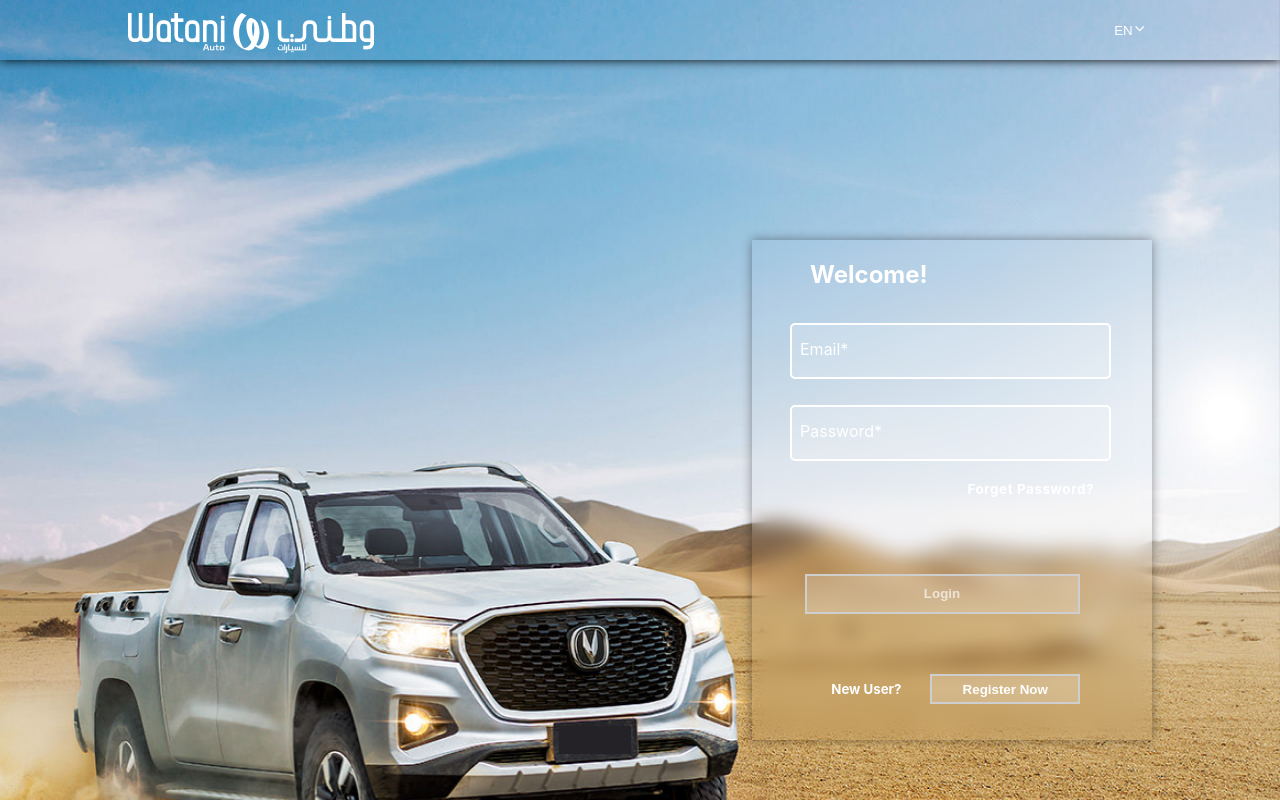
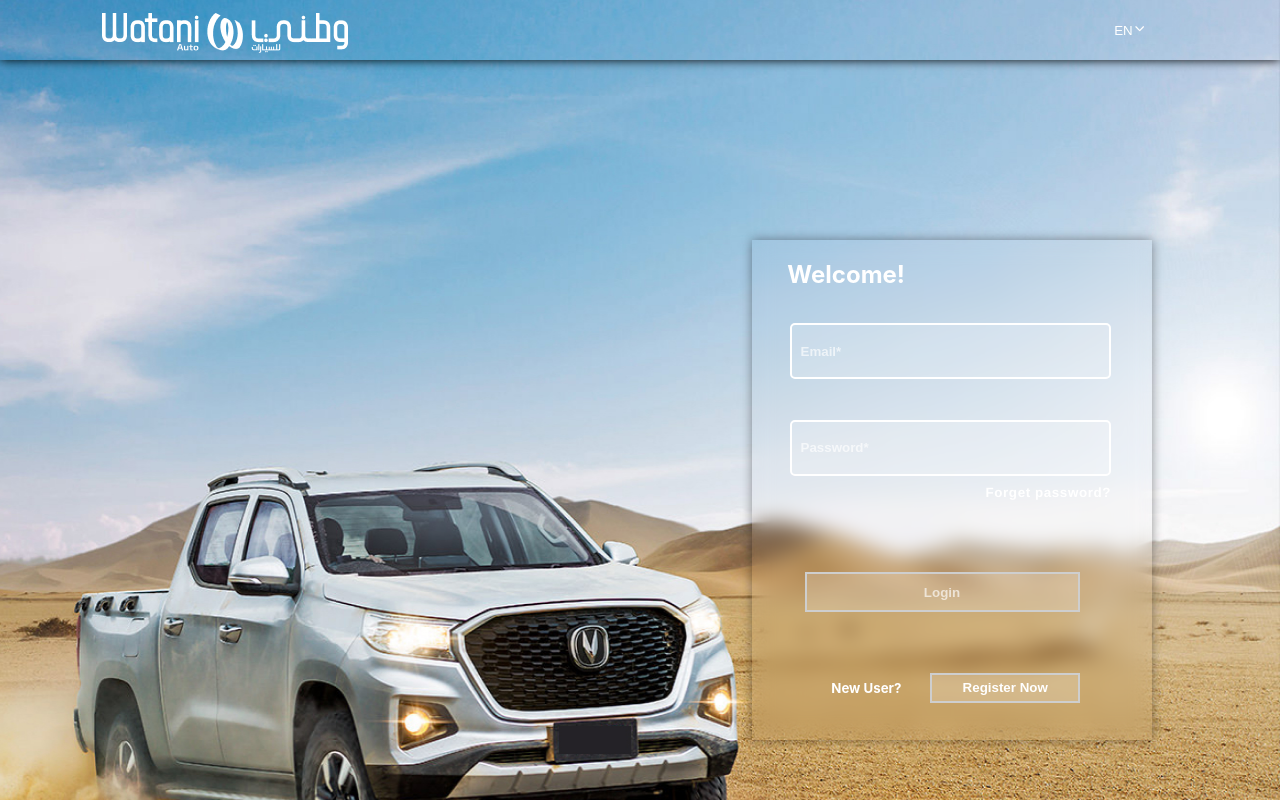
Before and after one commit to H1617K/WataniAuto, a React (Create React App) app: page /Login in a window 1280 px wide. Shown: the top 800 px of the page. Built offline with nearby package versions, Linux system fonts and the light colour scheme.

Commit message:
update code for css and js for login

```diff
--- a/src/CSS/Login.css
+++ b/src/CSS/Login.css
@@ -19,7 +19,7 @@
 }
 .Logo{
   color: white;
-  margin-left: 10%;
+  margin-left: 8%;
   height: 40px;
   margin-top: 1%;
   left: 0;
@@ -90,6 +90,12 @@
 }
 .Box-heder-Welcome h2{
   color: white;
+  margin-left: -8%;
+}
+
+.Box-Email {
+  position: relative;
+  margin-bottom: 15px;
 }
 
 .Box-Email input{
@@ -101,20 +107,27 @@
     border: 2px solid #fff;
     outline: none;
     border-radius: 5px;
-    color: white;
     padding: 3%;
     font-weight: bold;
+    color: white;
 }
-.Lable-Holder-Email{
+.Label-Holder-Email{
    position: absolute;
-   margin: -40px -10px;
+   margin: -15px ;
    color: white;
-
+   pointer-events: none;
+   transition: all 0.3s ease;
 }
-.Lable-Holder-Password{
+.Box1-password{
+  position: relative;
+  margin-bottom: 15px;
+}
+.Label-Holder-Password{
   position: absolute;
-   margin: -40px -10px;
+  margin: -15px ;
   color: white;
+  pointer-events: none;
+  transition: all 0.3s ease;
 }
 .Box1-password input{
   width: 300px;
@@ -124,8 +137,8 @@
   background: rgba(255, 255, 255, 0.2);
   border: 2px solid #fff;
   outline: none;
+  border-radius: 5px;
   color: white;
-    border-radius: 5px;
   padding: 3%;
   font-weight: bold;
 }
@@ -134,19 +147,25 @@
 }
 
 .ForgotPassword{
+   display: flex;
+   justify-content: end;
+}
+.OnclickForgetpassword{
   color: white;
+  font-family: "Sofia pro-Medium", Helvetica;
   font-size: 20px;
   letter-spacing: 0.59px;
   text-align: right;
-   margin-top: -4%;
+  margin-top: -20%;
   font-weight: bold;
+  margin-right: -6%;
 }
 
 .SubmitButton button{
     width: 275px;
     height: 40px;
     margin-left: -20px;
-    margin-top: 40px;
+    margin-top: 35px;
     background: rgba(255, 255, 255, 0.2);
     border: 2px solid #cecece;
     outline: none;
--- a/src/Page/Login.js
+++ b/src/Page/Login.js
@@ -2,43 +2,40 @@ import React, { useState } from 'react';
 import { img1, img2 } from '../Component/Images';
 import { FooterOption } from '../Component/Footer/Footer';
 import '../CSS/Login.css';
-import { IoIosArrowDown } from "react-icons/io";
+import { IoIosArrowDown } from 'react-icons/io';
 import { useNavigate } from 'react-router-dom';
-// import { useFormValidation } from '../Utils/formValidation';
-
 
 const Login = () => {
-  // const [emailplaceholder, setEmailPlaceholder] = useState("Email*")
-  // // const [Passwordplaceholder,setPasswordPlaceholder] = useState("Password*")
-  // const [backgroundColor, setbackgroundColor] = useState('')
-  // const [isEmailFocused, setIsEmailFocused] = useState(false);
-  // const [isPasswordFocused, setIsPasswordFocused] = useState(false);
-  // const [showPassword, setShowPassword] = useState(false);
   const [email, setEmail] = useState('');
   const [password, setPassword] = useState('');
-  const NavigationType = useNavigate();
+  const navigate = useNavigate();
+  const [emailPlaceholder, setEmailPlaceholder] = useState('Email*');
+  const [passwordPlaceholder, setPasswordPlaceholder] = useState('Password*');
+  const [isEmailFocused, setIsEmailFocused] = useState(false);
+  const [isPasswordFocused, setIsPasswordFocused] = useState(false);
+  const [showPassword, setShowPassword] = useState(false);
 
-  // const togglePasswordVisibility = () => {
-  //   setShowPassword(!showPassword);
-  // };
+  const togglePasswordVisibility = () => {
+    setShowPassword(!showPassword);
+  };
 
-  // const onfocus = () => {
-  // setemailplaceholder("example@domain.com")
-  // setbackgroundColor('blue')
-  // setIsEmailFocused(true);
-  // }
-  // const onBlur = () => {
-  // setEmailPlaceholder("Email*")
-  // setIsEmailFocused(email !== '');
-  // }
+  const handleEmailFocus = () => {
+    setEmailPlaceholder('example@domain.com');
+    setIsEmailFocused(true);
+  };
 
-  // const OnPasswordFocus = () => {
-  // setIsPasswordFocused(true);
-  // }
+  const handleEmailBlur = () => {
+    setEmailPlaceholder('Email*');
+    setIsEmailFocused(email !== '');
+  };
 
-  // const onPasswordBlur = () => {
-  // setIsPasswordFocused(false);
-  // }
+  const handlePasswordFocus = () => {
+    setIsPasswordFocused(true);
+  };
+
+  const handlePasswordBlur = () => {
+    setIsPasswordFocused(false);
+  };
 
   const handleEmailChange = (e) => {
     setEmail(e.target.value);
@@ -48,78 +45,96 @@ const Login = () => {
     setPassword(e.target.value);
   };
 
-  // const { email, password, handlerSubmit, emailError, passwordError, handleEmailChange, handlePasswordChange } = useFormValidation()
-
-
   const handleSubmit = (e) => {
     e.preventDefault();
-    // Store in local storage
     localStorage.setItem('User', JSON.stringify({ email, password }));
-
-    // Print in JSON format on the console
     console.log(JSON.stringify({ email, password }));
   };
 
-   // Navifgate for the regidter page for New Register
   const handleRegisterClick = () => {
-    NavigationType("/NewRegister");
-  }
+    navigate('/NewRegister');
+  };
+
+  const handleForgetPassword = () => {
+    navigate('/Forgetpassword');
+  };
 
   return (
-    <>
     <section>
       <div className="Main-login-Page">
-        <div className="back-img" >
-          <img src={img2} alt="img"/>
+        <div className="back-img">
+          <img src={img2} alt="img" />
           <section>
             <div className="Main-Login-form">
               <form onSubmit={handleSubmit}>
                 <div className="Box-heder-Welcome">
                   <h2>Welcome!</h2>
                 </div>
-                <div className='Box-Email'>
-                {/* {isEmailFocused ?
-                  <label className={`lable_holder lable-email ${isEmailFocused ? 'focused' : ''}`}>Email*</label>
-                  : ""} */}
-                  <input type="email" name="email" value={email} onChange={handleEmailChange} required />
-                  <label className='Lable-Holder-Email'>Email*</label>
-                </div><br />
-                <div className='Box1-password'>
-                  <input type="password" name="password" value={password} onChange={handlePasswordChange}  required />
-                  <label className='Lable-Holder-Password'>Password*</label>
-                </div>
-                <div className="ForgotPassword">
-                  <h6>Forget Password?</h6>
+                <div className="Box-Email">
+                  {isEmailFocused && <label className="Label-Holder-Email">Email*</label>}
+                  <input
+                    type="email"
+                    name="email"
+                    value={email}
+                    placeholder={emailPlaceholder}
+                    onChange={handleEmailChange}
+                    onFocus={handleEmailFocus}
+                    onBlur={handleEmailBlur}
+                    required
+                  />
                 </div>
                 <br />
-                <div className='SubmitButton'>
+                <div className="Box1-password">
+                  {isPasswordFocused && <label className="Label-Holder-Password">Password*</label>}
+                  <input
+                    type={showPassword ? 'text' : 'password'}
+                    name="password"
+                    value={password}
+                    placeholder={isPasswordFocused ? '' : 'Password*'}
+                    onChange={handlePasswordChange}
+                    onFocus={handlePasswordFocus}
+                    onBlur={handlePasswordBlur}
+                    required
+                  />
+                </div>
+                <br />
+                <div className="ForgotPassword">
+                  <div className='OnclickForgetpassword'>
+                    <h6 onClick={handleForgetPassword}>Forget password?</h6>
+                  </div>
+                </div>
+                <br />
+                <div className="SubmitButton">
                   <button type="submit">Login</button>
-                </div> <br />
+                </div>
+                <br />
                 <div className="NewUser">
                   <h5>New User?</h5>
-                  <div className='Register'>
-                    <button type='button' onClick={handleRegisterClick}>Register Now</button>
+                  <div className="Register">
+                    <button type="button" onClick={handleRegisterClick}>
+                      Register Now
+                    </button>
                   </div>
                 </div>
               </form>
             </div>
           </section>
-          <FooterOption/>
+          <FooterOption />
         </div>
         <section>
-        <div className='Header'>
-              <div className='Logo'>
-                <img src={img1} alt="Logo"/>
+          <div className="Header">
+            <div className="Logo">
+              <img src={img1} alt="Logo" />
             </div>
-              <div className='language-container'>
-                <div className='lang-dropdown'>
-                  <button className='lang-dropdown-button'>
+            <div className="language-container">
+              <div className="lang-dropdown">
+                <button className="lang-dropdown-button">
                   <p>EN</p>
-                    <div className='arrow-vect'>
+                  <div className="arrow-vect">
                     <IoIosArrowDown />
                   </div>
                 </button>
-                    <div className='lang-dropdown-content'>
+                <div className="lang-dropdown-content">
                   <h6> English </h6>
                   <h6> Arabic </h6>
                 </div>
@@ -129,8 +144,7 @@ const Login = () => {
         </section>
       </div>
     </section>
-    </>
   );
-}
+};
 
 export default Login;
```
Lines whose indentation alone changed are shown as unchanged.
